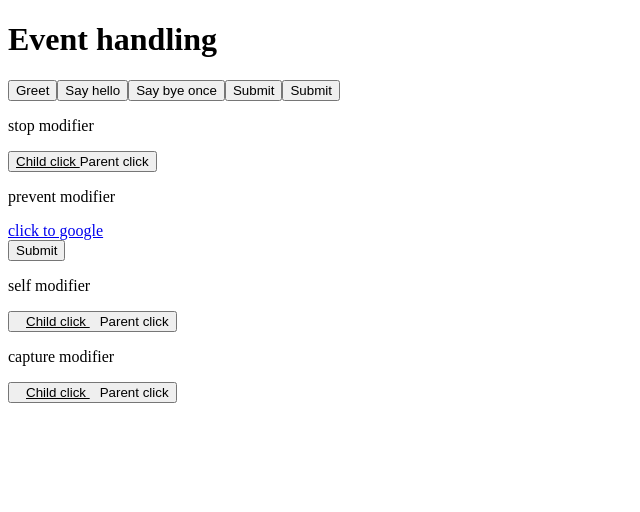
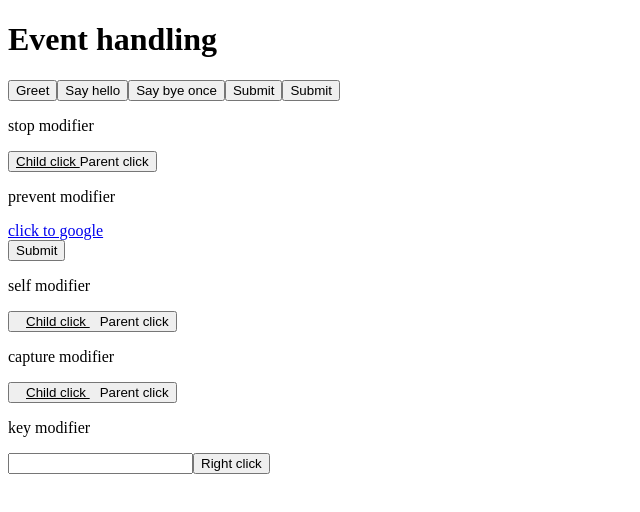
Before and after one commit to lyhuynhnhu/vue-basic, a Vue app: page / in a window 1280 px wide. Shown: the top 512 px of the page, without its empty margins (0-640 px from the left). Built offline with nearby package versions, Linux system fonts and the light colour scheme.

Commit message:
key modifiers

```diff
--- a/src/App.vue
+++ b/src/App.vue
@@ -69,4 +69,8 @@ const submit = () => alert('Submitted')
     </span>
     Parent click
   </button>
+
+  <p>key modifier</p>
+  <input @keyup.enter="say($event.target.value)" />
+  <button @click.right="say('hello')">Right click</button>
 </template>
```
Also changed, not shown: 1 other file (tests, documents, lock files or other folders).
